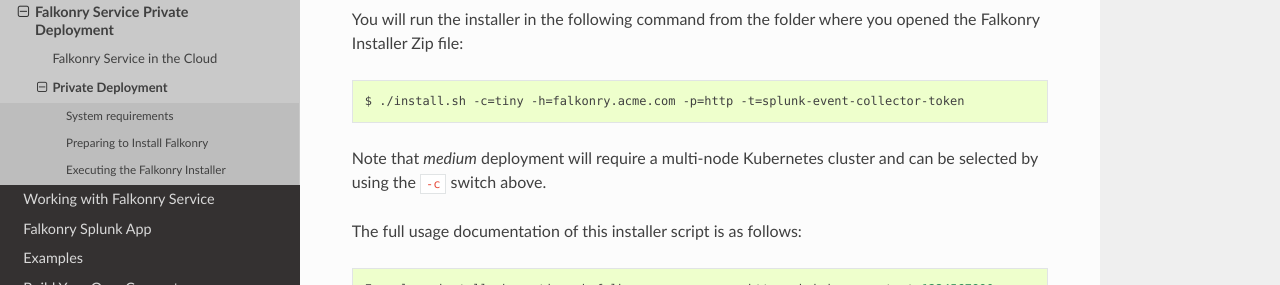
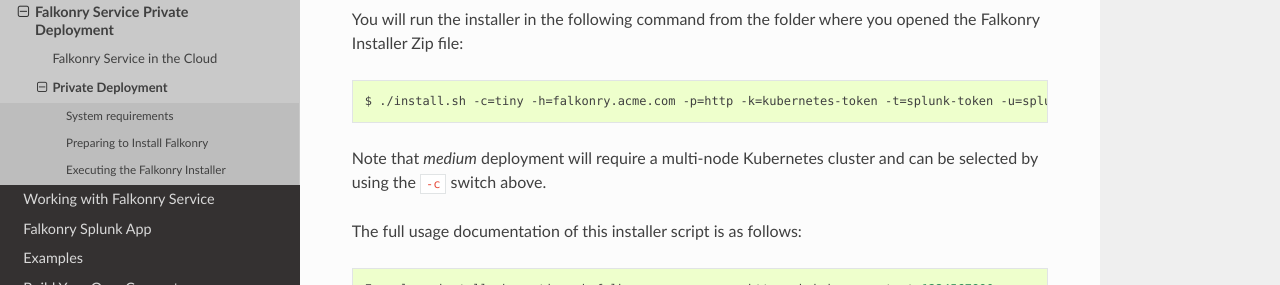
Before and after one commit to suhas-mehta/support, a Sphinx documentation site: the page built from docs/using/deployment.rst, in a window 1280 px wide and 900 px high, scrolled down 1389 px. Shown: the part 283-568 px from the top of the window. Built offline with Sphinx 7.4.7 and the Read the Docs theme 2.0.0, drawn with Linux system fonts in a browser that asks for light colours.

```diff
--- a/docs/using/deployment.rst
+++ b/docs/using/deployment.rst
@@ -82,14 +82,14 @@ from as confirmed in the previous step.
 You will run the installer in the following command from the folder where you opened the
 Falkonry Installer Zip file::
 
-  $ ./install.sh -c=tiny -h=falkonry.acme.com -p=http -t=splunk-event-collector-token
+  $ ./install.sh -c=tiny -h=falkonry.acme.com -p=http -k=kubernetes-token -t=splunk-token -u=splunk-user -s=splunk-password
 
 Note that `medium` deployment will require a multi-node Kubernetes cluster and can be
 selected by using the ``-c`` switch above.
 
 The full usage documentation of this installer script is as follows::
 
-  Example : install.sh -c=tiny -h=falkonry.acme.com -p=https -k=kube-secret -t=1234567890 -u=username -s=secret"
+  Example : install.sh -c=tiny -h=falkonry.acme.com -p=https -k=kube-secret -t=1234567890 -u=username -s=secret
     -c | --clusterType   : Cluster type - tiny or medium.
     -h | --host          : Falkonry host to be used. Example - falkonry.acme.com.
     -p | --protocol      : Host protocol to be used - http or https.
```
